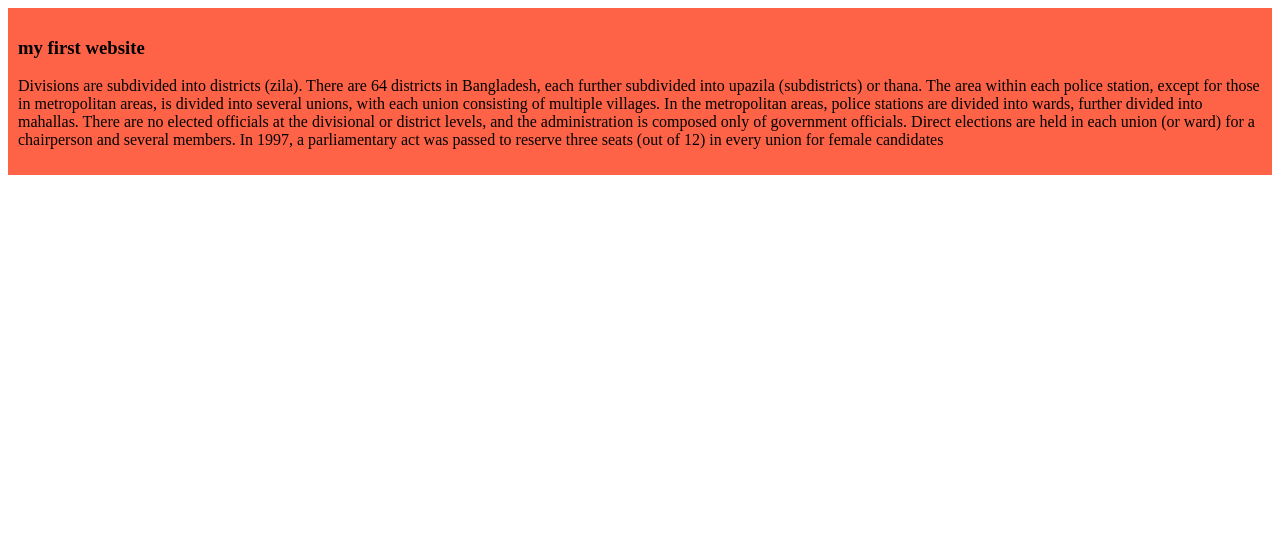
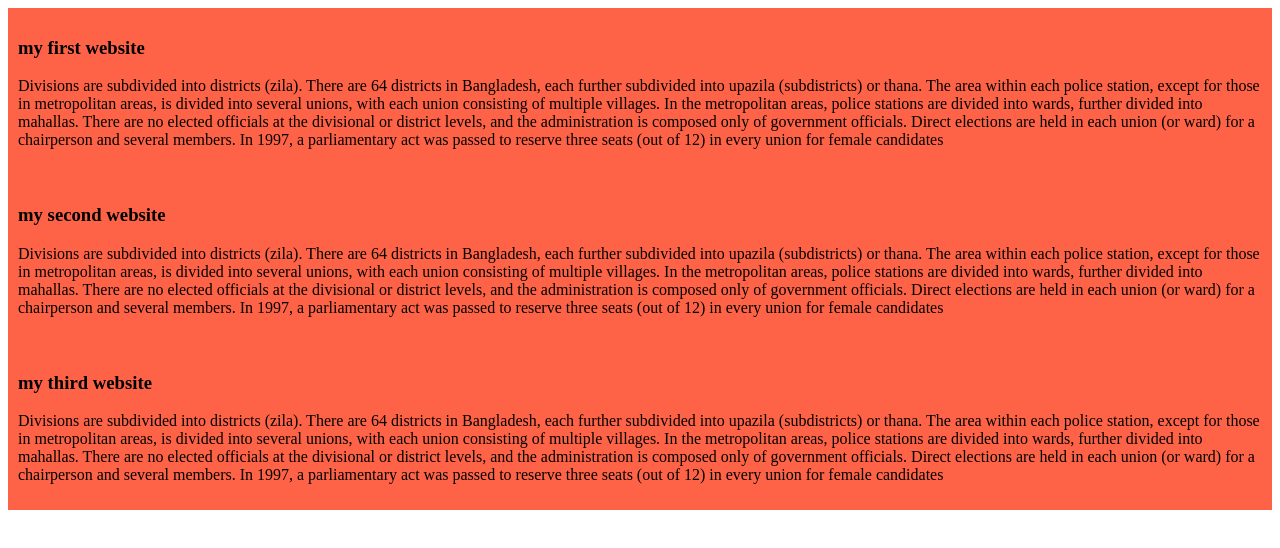
Before and after one commit to md-moniruddin/my-simple-website, a plain HTML site: page index.html in a window 1280 px wide. Drawn offline with Linux system fonts and the light colour scheme.

Commit message:
added the second & third blog

```diff
--- a/index.html
+++ b/index.html
@@ -23,5 +23,37 @@
              and several members. In 1997, a parliamentary act was passed to reserve
               three seats (out of 12) in every union for female candidates</p>
     </div>
+    <div>
+        <h3>my second website</h3>
+        <p>Divisions are subdivided into districts (zila).
+             There are 64 districts in Bangladesh, each further
+             subdivided into upazila (subdistricts) or thana. The area
+             within each police station, except for those in metropolitan
+              areas, is divided into several unions, with each union consisting
+               of multiple villages. In the metropolitan areas, police stations
+               are divided into wards, further divided into mahallas.
+
+            There are no elected officials at the divisional or district levels,
+             and the administration is composed only of government officials.
+             Direct elections are held in each union (or ward) for a chairperson
+             and several members. In 1997, a parliamentary act was passed to reserve
+              three seats (out of 12) in every union for female candidates</p>
+    </div>
+    <div>
+        <h3>my third website</h3>
+        <p>Divisions are subdivided into districts (zila).
+             There are 64 districts in Bangladesh, each further
+             subdivided into upazila (subdistricts) or thana. The area
+             within each police station, except for those in metropolitan
+              areas, is divided into several unions, with each union consisting
+               of multiple villages. In the metropolitan areas, police stations
+               are divided into wards, further divided into mahallas.
+
+            There are no elected officials at the divisional or district levels,
+             and the administration is composed only of government officials.
+             Direct elections are held in each union (or ward) for a chairperson
+             and several members. In 1997, a parliamentary act was passed to reserve
+              three seats (out of 12) in every union for female candidates</p>
+    </div>
 </body>
 </html>
```
